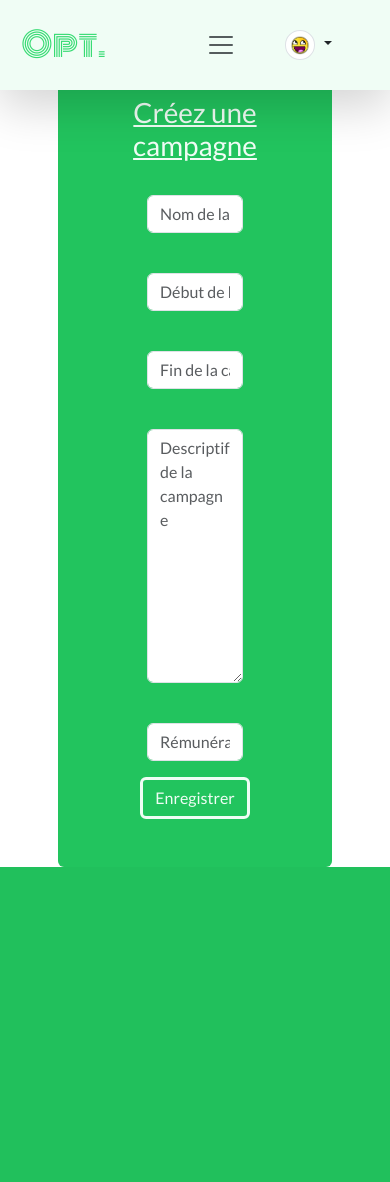
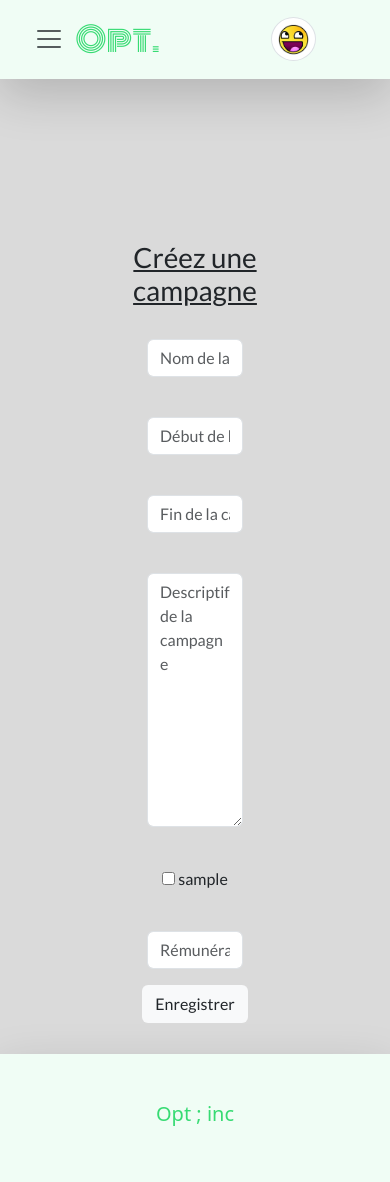
Before and after one commit to NNNACHID/Old_OPT_Project, a Django app: page /campaigns/create/ in a window 390 px wide. Before the commit the page ends 867 px from the top, so only its background shows below. Run offline with Django 5.2, Linux system fonts and the light colour scheme; the visitor is signed in with stand-in values (Sample User, id 1); data comes from the database, SQL or seed files in the repository; some libraries are stand-ins or nearby versions.

Commit message:
campaign creation form, responsive enhancement

```diff
--- a/src/Campaigns/forms.py
+++ b/src/Campaigns/forms.py
@@ -1,12 +1,50 @@
+import json
 from django import forms
 
 from Campaigns.models import Campaign
+from Users.models import CustomUser
+
+
+# class CollaboratorsField(forms.CharField):
+#     def to_python(self, value):
+#         if not value:
+#             return []
+#         try:
+#             collaborators = json.loads(value)
+#             # Assurez-vous que la valeur est une liste
+#             if not isinstance(collaborators, list):
+#                 raise forms.ValidationError(
+#                     "La valeur doit être une liste de collaborateurs JSON."
+#                 )
+#             # Vérifiez que chaque collaborateur a les champs "id" et "username"
+#             for collaborator in collaborators:
+#                 if (
+#                     not isinstance(collaborator, dict)
+#                     or "id" not in collaborator
+#                     or "username" not in collaborator
+#                 ):
+#                     raise forms.ValidationError(
+#                         "Chaque collaborateur doit avoir les champs 'id' et 'username'."
+#                     )
+#             return collaborators
+#         except json.JSONDecodeError:
+#             raise forms.ValidationError("La valeur n'est pas un JSON valide.")
 
 
 class CampaignCreationForm(forms.ModelForm):
+
+    # collaborators = CollaboratorsField(label="Collaborateurs", required=False)
+
+    collaborators = forms.ModelMultipleChoiceField(
+        queryset=CustomUser.objects.all(),
+        widget=forms.CheckboxSelectMultiple(attrs={}),
+        required=False,
+        label='Collaborateurs'
+    )
+
     class Meta:
         model = Campaign
-        fields = ["name", "start_date", "end_date", "description", "budget"]
+        fields = ["name", "start_date", "end_date", "description", "budget", "collaborators"]
 
         widgets = {
             "name": forms.TextInput(
@@ -19,9 +57,31 @@ class CampaignCreationForm(forms.ModelForm):
                 attrs={"class": "form-control", "placeholder": "Fin de la campagne"}
             ),
             "description": forms.Textarea(
-                attrs={"class": "form-control", "placeholder": "Descriptif de la campagne"}
+                attrs={
+                    "class": "form-control",
+                    "placeholder": "Descriptif de la campagne",
+                }
             ),
             "budget": forms.TextInput(
                 attrs={"class": "form-control", "placeholder": "Rémunération demandée"}
             ),
         }
+
+    # def __init__(self, *args, **kwargs):
+    #     super().__init__(*args, **kwargs)
+    #     self.fields["name"].widget.attrs["placeholder"] = "Nom de la campagne"
+    #     self.fields["start_date"].widget.attrs["placeholder"] = "Date de début"
+    #     self.fields["end_date"].widget.attrs["placeholder"] = "Date de fin"
+    #     self.fields["description"].widget.attrs[
+    #         "placeholder"
+    #     ] = "Description de la campagne"
+    #     self.fields["budget"].widget.attrs["placeholder"] = "Budget de la campagne"
+
+    # def save(self, commit=True):
+    #     campaign = super().save(commit=False)
+    #     collaborators_data = self.cleaned_data.get('collaborators', [])
+    #     collaborators_ids = [collaborator['id'] for collaborator in collaborators_data]
+    #     campaign.collaborators.set(collaborators_ids)
+    #     if commit:
+    #         campaign.save()
+    #     return campaign
--- a/src/Campaigns/templates/campaign_creation.html
+++ b/src/Campaigns/templates/campaign_creation.html
@@ -1,37 +1,44 @@
 {% extends 'base.html' %}
 
 {% block content %}
-<div class="container d-flex justify-content-center align-items-center align-self-center form-container">
+<div class="container content-container d-flex justify-content-center align-items-center align-self-center">
 
     <form method="post" enctype="multipart/form-data"
-        class="my-form mt-5 p-5 rounded custom-form-card w-75 h-75 text-center" id="custom-form">
+        class=" p-5 rounded custom-form-card w-75 text-center" id="custom-form">
         <h1 class="justify-content-start text-decoration-underline">Créez une campagne</h1>
         {% csrf_token %}
         <div class="row justify-content-center ">
             <div class="col-6 my-auto w-75">
                 <div class="mb-3 w-75 m-auto">
-                    <label for="{{ form.name.id_for_label }}"></label>
+                    <label for="{{ form.name.id_for_label }}" class="form-label"></label>
                     {{ form.name }}
                     {{ form.name.errors }}
                 </div>
                 <div class="mb-3 w-75 m-auto">
-                    <label for="{{ form.start_date.id_for_label }}"></label>
+                    <label for="{{ form.start_date.id_for_label }}" class="form-label"></label>
                     {{ form.start_date }}
                     {{ form.start_date.errors }}
                 </div>
                 <div class="mb-3 w-75 m-auto">
-                    <label for="{{ form.end_date.id_for_label }}"></label>
+                    <label for="{{ form.end_date.id_for_label }}" class="form-label"></label>
                     {{ form.end_date }}
                     {{ form.end_date.errors }}
                 </div>
 
                 <div class="mb-3 w-75 mx-auto">
-                    <label for="{{ form.description.id_for_label }}"></label>
+                    <label for="{{ form.description.id_for_label }}" class="form-label"></label>
                     {{ form.description }}
                     {{ form.description.errors }}
                 </div>
+
+
+                <div class="mb-3 w-75 mx-auto" >
+                    <label for="{{ form.collaborators.id_for_label }}" class="form-label"></label>
+                    {{ form.collaborators }}
+                    {{ form.collaborators.errors }}
+                </div>
                 <div class="mb-3 w-75 mx-auto">
-                    <label for="{{ form.budget.id_for_label }}"></label>
+                    <label for="{{ form.budget.id_for_label }}" class="form-label"></label>
                     {{ form.budget }}
                     {{ form.budget.errors }}
                 </div>
--- a/src/Campaigns/urls.py
+++ b/src/Campaigns/urls.py
@@ -5,4 +5,13 @@ app_name = "campaigns"
 
 urlpatterns = [
     path("create/", create_campaign, name="campaign_creation"),
+    path("campaigns_list", get_campaigns_list, name="campaigns_list")
 ]
+
+# htmx_urlpatterns = [
+#     path("search_collaborator/", search_collaborator, name="search_collaborator"),
+#     path("get_collaborator/", get_collaborator, name="get_collaborator"),
+#     path("delete_collaborator/<int:pk>/", delete_collaborator, name="delete_collaborator")
+# ]
+
+# urlpatterns += htmx_urlpatterns
--- a/src/Campaigns/views.py
+++ b/src/Campaigns/views.py
@@ -1,56 +1,79 @@
+from django.http import JsonResponse
 from django.shortcuts import redirect, render
 from django.contrib.auth.decorators import login_required
-from django.views.decorators.http import require_http_methods, require_GET, require_POST
+from django.contrib.auth.mixins import LoginRequiredMixin
+from django.views.decorators.http import require_http_methods
+from django.views.generic.list import ListView
 from django.contrib import messages
 
 from Campaigns.models import Campaign
 from Campaigns.forms import CampaignCreationForm
 
+from Users.models import CustomUser
 
-@require_GET
-def get_campaign_creation_form(request):
-    form = CampaignCreationForm()
+
+@login_required(login_url="users:login")
+@require_http_methods(["GET", "POST"])
+def create_campaign(request):
+
+    if request.method == "POST":
+        form = CampaignCreationForm(request.POST)
+        if form.is_valid():
+            campaign = form.save(commit=False)
+            campaign.campaign_creator = request.user
+            campaign.save()
+            form.save_m2m()  # Pour enregistrer les relations ManyToMany
+            messages.success(request, "Campaign has been created!")
+            return redirect("home")
+    else:
+        form = CampaignCreationForm()
     return render(request, "campaign_creation.html", {"form": form})
 
 
-@require_POST
-def submit_campaign_creation_form(request):
-    user = request.user
-    form = CampaignCreationForm(request.POST)
-    if form.is_valid():
-        form.save()
-        messages.success(request, "Campaign has been created !")
-        return redirect("home")
+def get_campaigns_list(request):
 
+    campaigns_with_collaborators = []
+    for campaign in Campaign.objects.all():
+        campaign_data = {
+            "campaign": campaign,
+            "collaborators": campaign.collaborators.all(),
+        }
+        campaigns_with_collaborators.append(campaign_data)
 
-@login_required(login_url="users:login")
-def create_campaign(request):
-
-    http_method = request.method
-
-    match http_method:
-        case "GET":
-            return get_campaign_creation_form(request)
-
-        case "POST":
-            return submit_campaign_creation_form(request)
-
-
-def get_users_list(request):
-    context = {"users": Campaign.objects.all()}
+    context = {"campaigns_with_collaborators": campaigns_with_collaborators}
     return render(request, "campaigns_list.html", context)
 
 
-# @require_http_methods(["GET", "POST"])
-# @login_required(login_url="login")
-# def create(request):
-#     user = request.user
-#     if request.method == "POST":
-#         form = CampaignCreationForm(request.POST)
-#         if form.is_valid():
-#             form.save()
-#             messages.success(request, "Campaign has been created ! ")
-#         return redirect("home")
-#     else:
-#         form = CampaignCreationForm()
-#     return render(request, "campaign_creation.html", {"form": form})
+# Dynamic HTMX list for collaborators in the form
+
+# class CollaboratorsList(LoginRequiredMixin, ListView):
+#     model = CustomUser
+#     template_name = "collaborators_list.html"
+#     context_object_name = "collaborators"
+
+#     def get_queryset(self):
+#         campaign = self.request.campaign
+#         return campaign.collaborators.all()
+
+
+# def search_collaborator(request):
+#     search_text = request.GET.get("search")
+
+#     results = CustomUser.objects.filter(username__icontains=search_text)
+#     context = {'results': results}
+#     return render(request, 'partials/search_results.html', context)
+
+
+# def get_collaborator(request):
+#     collaborator_username = request.GET.get("username")
+
+#     collaborator = CustomUser.objects.get(username=collaborator_username)
+#     # Renvoyer le résultat en tant que JSON
+#     return JsonResponse({"id": collaborator.id, "username": collaborator.username})
+
+# def delete_collaborator(request, pk):
+#     request.campaign.collaborators.remove(pk)
+#     collaborators = request.campaign.collaborators.all()
+#     return render(
+#         request, "partials/collaborators_list.html", {"collaborators": collaborators}
+#     )
--- a/src/static/style.css
+++ b/src/static/style.css
@@ -2,8 +2,9 @@
 @import url("https://fonts.googleapis.com/css2?family=Lato:ital,wght@0,100;0,300;0,400;0,700;0,900;1,100;1,300;1,400;1,700;1,900&family=Monoton&display=swap");
 
 body {
-  background-color: rgb(255, 255, 255);
+  background-color: #dadada;
   margin: 0;
+  box-sizing: border-box;
   height: 100vh;
   width: 100vw;
 }
@@ -11,7 +12,6 @@ body {
 /*******************NAV*******************/
 .navbar {
   background-color: #f0fdf5;
-  height: 90px;
   padding: 0.6rem;
 }
 .navbar-brand {
@@ -35,14 +35,13 @@ body {
   color: #37db73;
   position: relative;
 }
-
 .nav-link:hover,
 .nav-link.active {
   color: #22c45e;
 }
 
-
-.nav-link::before {
+@media (min-width: 768px) {
+  .nav-link::before {
     content: "";
     position: absolute;
     bottom: 0;
@@ -55,14 +54,30 @@ body {
     transition: 0.3s ease-in-out;
   }
 
-.nav-link:hover::before,
-.nav-link.active::before {
+  .nav-link:hover::before,
+  .nav-link.active::before {
     width: 100%;
     visibility: visible;
   }
 
-.login-dropdown{
+  /* .log-buttons{
+  font-size: 21px;
+  } */
+}
+
+.login-dropdown {
   width: 120px !important;
+}
+
+.login-dropdown button {
+  width: 90px;
+}
+.login-dropdown button img {
+  max-width: 70px;
+  max-height: 60px;
+}
+.login-dropdown .dropdown-menu {
+  background-color: #f0fdf5;
 }
 
 .login-button {
@@ -95,7 +110,6 @@ body {
   font-family: "Lato", sans-serif;
   height: 100%;
   width: 100%;
-  margin-bottom: 80px;
 }
 
 /* #main::before {
@@ -110,7 +124,8 @@ body {
 /*******************HOME*******************/
 
 .hero-land-page {
-  background: url("images/dose-media-jxslQxviEJ0-unsplash.jpg") no-repeat center;
+  background: linear-gradient(rgba(0, 0, 0, 0.253), rgba(0, 0, 0, 0.123)),
+    url("images/dose-media-jxslQxviEJ0-unsplash.jpg") no-repeat center;
   background-size: cover;
   height: 100%;
   width: 100%;
@@ -122,23 +137,51 @@ body {
   font-size: 3em;
 }
 
-.content-container{
-  height: 100vh;
-  margin-top: 120px;
+.content-container {
+  height: 100%;
+  margin-top: 210px;
 }
 
+@media (min-width: 768px) {
+  .content-container {
+    height: 100vh;
+    margin-top: 36px;
+    margin-bottom: 90px;
+  }
+}
 
 /*************FORMS************* */
-
-.custom-form-card {
-  background-color: #22c45e !important;
-  color: #f0fdf5 !important;
+.box-area {
+  background-color: #ffffff;
 }
 
-#register-button {
-  border: 3px solid #f0fdf5 !important;
-  color: #f0fdf5 !important;
-  background-color: #22c45e !important;
+.banner-container {
+  background-color: #22c45e;
+}
+
+.banner-container img {
+  filter: invert(100%) sepia(0%) saturate(7489%) hue-rotate(289deg)
+    brightness(110%) contrast(100%);
+}
+
+.banner-container small{
+  width: 17rem;
+}
+
+.custom-form{
+  color: #22c45e;
+}
+
+.register-button {
+  color: #f0fdf5;
+  background-color: #22c45e;
+  transition: 0.3s background-color;
+
+}
+
+.register-button:hover{
+  background-color: #37db73;
+  color: #f0fdf5;
 }
 
 /************ USERS LIST ****************/
@@ -159,22 +202,17 @@ body {
   color: black;
 }
 
-.user-info .span{
+.user-info .span {
   font-size: 15px;
-
 }
 
 /************PROFILE*************** */
-.user-profile-card {
-  overflow: hidden;
+
+.banner {
+  max-height: 240px;
 }
 
-.banner img{
-  height: 300px;
-  width: 100%;
-}
-
-.profile-picture img{
+.profile-picture img {
   display: block;
   position: relative;
   width: 120px;
@@ -185,18 +223,19 @@ body {
 
 /* #profile_header {
   height: 360px;
+} */
+
+#profile_picture {
+  height: 90px !important;
+  width: 120px !important;
 }
 
-#profile_picture {
-  height: 120px !important;
-  width: 150px !important;
-} */
-
-
+.btn-success {
+  background-color: #22c45e !important;
+}
 /*******************FOOTER*******************/
 
-/* footer{
-  width: 100%;
-  height: 60px;
-  background-color: #22c45e;
-} */
+footer{
+  color: #37db73;
+  background-color:#f0fdf5;
+}
--- a/src/templates/base.html
+++ b/src/templates/base.html
@@ -8,50 +8,57 @@
     <link href="https://cdn.jsdelivr.net/npm/bootstrap@5.3.3/dist/css/bootstrap.min.css" rel="stylesheet"
         integrity="sha384-QWTKZyjpPEjISv5WaRU9OFeRpok6YctnYmDr5pNlyT2bRjXh0JMhjY6hW+ALEwIH" crossorigin="anonymous">
     <link rel="stylesheet" href="{% static 'style.css' %}">
+    <script src="https://unpkg.com/htmx.org@1.9.11"
+        integrity="sha384-0gxUXCCR8yv9FM2b+U3FDbsKthCI66oH5IA9fHppQq9DDMHuMauqq1ZHBpJxQ0J0"
+        crossorigin="anonymous"></script>
 </head>
 
 <body>
-    <nav class="navbar navbar-expand-sm shadow-lg fixed-top">
+    <nav class="navbar navbar-expand-md shadow-lg fixed-top">
         <div class="container-fluid">
-            <a class="navbar-brand me-auto" href="{% url 'home' %}">Opt.</a>
-            <button class="navbar-toggler" type="button" data-bs-toggle="collapse" data-bs-target="#navbarNav"
-                aria-controls="navbarNav" aria-expanded="false" aria-label="Toggle navigation">
+            <button class="navbar-toggler" type="button" data-bs-toggle="collapse" data-bs-target=".multi-collapse"
+                aria-controls="navbarNav login-nav" aria-expanded="false" aria-label="Toggle navigation">
                 <span class="navbar-toggler-icon"></span>
             </button>
-            <div class="collapse navbar-collapse justify-content-center intoggler" id="navbarNav">
+            <a class="navbar-brand me-auto" href="{% url 'home' %}">Opt.</a>
+            <div class="collapse navbar-collapse multi-collapse justify-content-center" id="navbarNav">
                 <ul class="navbar-nav">
                     <li class="nav-item">
-                        <a class="nav-link mx-lg-4" aria-current="page" href="{% url 'users:creators' %}">Créateurs</a>
+                        <a class="nav-link mx-lg-4" href="{% url 'users:creators' %}">Créateurs</a>
                     </li>
                     <li class="nav-item">
                         <a class="nav-link mx-lg-4" href="{% url 'users:advertisers' %}">Annonceurs</a>
                     </li>
                     <li class="nav-item">
-                        <a class="nav-link mx-lg-4" aria-current="page" href="{% url 'users:associations' %}">Associations</a>
+                        <a class="nav-link mx-lg-4" href="{% url 'users:associations' %}">Associations</a>
                     </li>
                 </ul>
             </div>
             {% if user.is_authenticated %}
-            <div class="dropdown login-dropdown">
-                <button class="btn btn-transparent dropdown-toggle p-0 border-0" type="button" data-bs-toggle="dropdown"
-                    aria-expanded="false">
+            <div class="dropdown login-dropdown ms-auto">
+                <button class="btn p-0 border-0 " type="button" data-bs-toggle="dropdown" aria-expanded="false">
                     <span>
-                        <img src="{{user.customuserprofile.profile_picture.url}}" alt="" class="img-thumbnail rounded-circle w-25 h-50">
+                        <img src="{{user.customuserprofile.profile_picture.url}}" alt=""
+                            class="img-thumbnail rounded-circle w-50 h-50 me-auto my-1">
                     </span>
                 </button>
-                <div class="dropdown-menu dropdown-menu-end">
+                <div class="dropdown-menu dropdown-menu-end p-3">
                     <ul class="list-unstyled">
-                        <li class-="nav-item"><a class="nav-link opt-nav-link" href="{% url 'users:account' %}">Settings</a>
+                        <li class-="nav-item"><a class="nav-link opt-nav-link"
+                                href="{% url 'users:account' %}">Profil</a>
                         </li>
-                        <li class-="nav-item"><a class="nav-link opt-nav-link" href="{% url 'users:logout' %}">Déconnexion</a></li>
+                        <li class-="nav-item"><a class="nav-link opt-nav-link"
+                                href="{% url 'users:logout' %}">Déconnexion</a></li>
                     </ul>
                 </div>
             </div>
             {% else %}
-            <a href="{% url 'users:login' %}" class="nav-link">Connexion</a>
-            <a href="{% url 'users:register' %}" class="login-button text-decoration-none mx-2">Inscription</a>
+                <a href="{% url 'users:login' %}" class="nav-link ms-auto">Connexion</a>
+                <a href="{% url 'users:register' %}" class="login-button text-decoration-none mx-3 shadow-sm border-0">Inscription</a>
             {% endif %}
+
         </div>
+
     </nav>
 
     <div id="main">
@@ -59,16 +66,22 @@
         {% endblock %}
     </div>
 
-    <!-- <footer class="py-5 mt-5 z-index-1">
+    <footer class="py-5 shadow-lg">
        <div class="container text-center">
         <h5>
             Opt ; inc
         </h5>
        </div>
-    </footer> -->
+    </footer>
     <script src="https://cdn.jsdelivr.net/npm/bootstrap@5.3.3/dist/js/bootstrap.bundle.min.js"
         integrity="sha384-YvpcrYf0tY3lHB60NNkmXc5s9fDVZLESaAA55NDzOxhy9GkcIdslK1eN7N6jIeHz"
         crossorigin="anonymous"></script>
+    <script>
+        document.body.addEventListener('htmx:configRequest', function (evt) {
+            //evt.detail.parameters['auth_token'] = getAuthToken(); // add a new parameter into the request
+            evt.detail.headers['X-CSRFToken'] = '{{ csrf_token }}'; // add a new header into the request -->
+        });
+    </script>
 </body>
 
 </html>
```
Also changed, not shown: src/Campaigns/templates/campaigns_list.html (+24 -1 lines), src/Campaigns/templates/partials/collaborators_list.html (added, +14 -0 lines), src/Campaigns/templates/partials/search_collaborator.html (added, +13 -0 lines), src/Campaigns/templates/partials/search_results.html (added, +18 -0 lines), src/Users/forms.py (+14 -5 lines), src/Users/templates/creators_list.html (+0 -9 lines), src/Users/templates/profile.html (+51 -46 lines), src/Users/templates/register.html (+21 -9 lines), src/Users/views.py (+3 -4 lines), src/Users/urls.py (line endings or trailing spaces), src/static/images/josh-jfisher-ZpUAPj7pgRk-unsplash.jpg (added), src/static/images/sarah-dorweiler-x2Tmfd1-SgA-unsplash.jpg (added), src/static/images/—Pngtree—hand drawn black line drawing_5062114.png (added).
